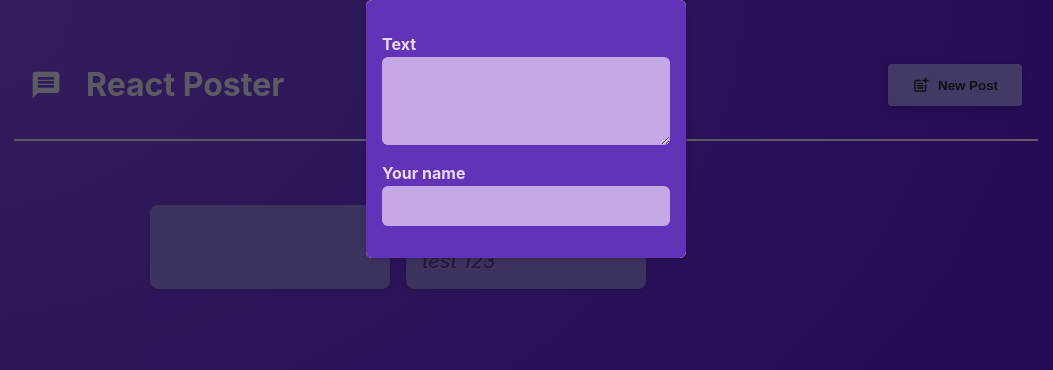
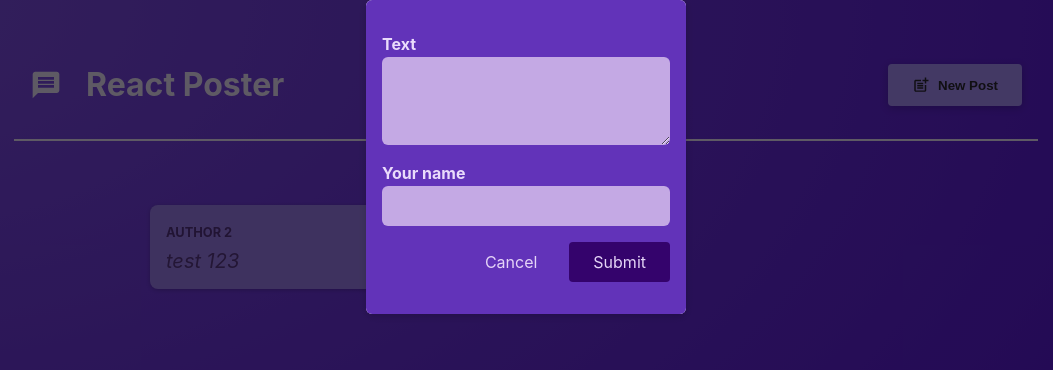
Before and after one commit to vincentt14/React-refresh-1, a React (Vite) app: page / in a window 1280 px wide. Both pictures are taken after a click on the button "New Post". Shown: the top 370 px of the page, without its empty margins (114-1167 px from the left). Built offline with nearby package versions, Linux system fonts and the light colour scheme.

Commit message:
button and management state

```diff
--- a/src/components/NewPost.tsx
+++ b/src/components/NewPost.tsx
@@ -1,20 +1,55 @@
+import { useState } from "react";
+
 import classes from "./NewPost.module.css";
 
-type NewPostProps = {
-  onBodyChange: (event: React.ChangeEvent<HTMLTextAreaElement>) => void;
-  onAuthorChange: (event: React.ChangeEvent<HTMLInputElement>) => void;
+type Post = {
+  body: string;
+  author: string;
 };
 
-function NewPost({ onBodyChange, onAuthorChange }: NewPostProps) {
+type NewPostProps = {
+  onCancel: () => void;
+  onAddPost: (post: Post) => void;
+};
+
+function NewPost({ onCancel, onAddPost }: NewPostProps) {
+  const [enteredBody, setEnteredBody] = useState("");
+  const [enteredAuthor, setEnteredAuthor] = useState("");
+
+  function bodyChangeHandler(event: React.ChangeEvent<HTMLTextAreaElement>) {
+    setEnteredBody(event.target.value);
+  }
+
+  function authorChangeHandler(event: React.ChangeEvent<HTMLInputElement>) {
+    setEnteredAuthor(event.target.value);
+  }
+
+  function submitHandler(event: React.FormEvent) {
+    event.preventDefault();
+    const postData = {
+      body: enteredBody,
+      author: enteredAuthor,
+    };
+    console.log("Post submitted:", postData);
+    onAddPost(postData);
+    onCancel();
+  }
+
   return (
-    <form className={classes.form}>
+    <form className={classes.form} onSubmit={submitHandler}>
       <p>
         <label htmlFor="body">Text</label>
-        <textarea id="body" required rows={3} onChange={onBodyChange} />
+        <textarea id="body" required rows={3} onChange={bodyChangeHandler} />
       </p>
       <p>
         <label htmlFor="name">Your name</label>
-        <input type="text" id="name" required onChange={onAuthorChange} />
+        <input type="text" id="name" required onChange={authorChangeHandler} />
+      </p>
+      <p className={classes.actions}>
+        <button type="button" onClick={onCancel}>
+          Cancel
+        </button>
+        <button type="submit">Submit</button>
       </p>
     </form>
   );
--- a/src/components/PostsList.tsx
+++ b/src/components/PostsList.tsx
@@ -10,28 +10,27 @@
   onStopPosting: () => void;
 };
 
+type Post = {
+  body: string;
+  author: string;
+};
+
 function PostsList({ isPosting, onStopPosting }: PostsListProps) {
-  const [enteredBody, setEnteredBody] = useState("");
-  const [enteredAuthor, setEnteredAuthor] = useState("");
+  const [posts, setPosts] = useState<Post[]>([]);
 
-  function bodyChangeHandler(event: React.ChangeEvent<HTMLTextAreaElement>) {
-    setEnteredBody(event.target.value);
-  }
-
-  function authorChangeHandler(event: React.ChangeEvent<HTMLInputElement>) {
-    setEnteredAuthor(event.target.value);
+  function addPostHandler(postData: Post) {
+    setPosts((existingPosts) => [postData, ...existingPosts]);
   }
 
   return (
     <>
       {isPosting && (
         <Modal onClose={onStopPosting}>
-          <NewPost onBodyChange={bodyChangeHandler} onAuthorChange={authorChangeHandler} />
+          <NewPost onCancel={onStopPosting} onAddPost={addPostHandler} />
         </Modal>
       )}
 
       <ul className={classes.posts}>
-        <Post author={enteredAuthor} body={enteredBody} />
         <Post author="author 2" body="test 123" />
       </ul>
     </>
```
